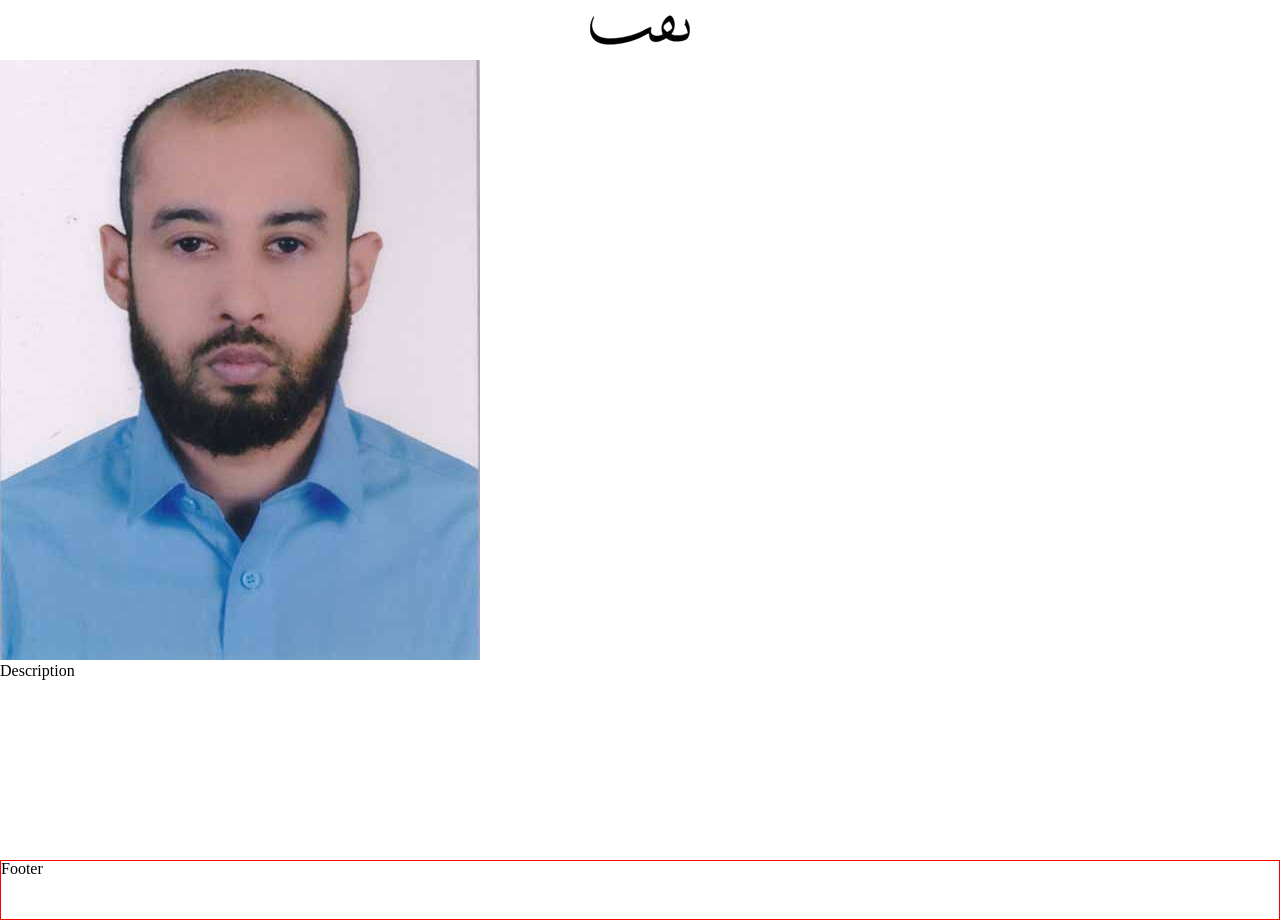
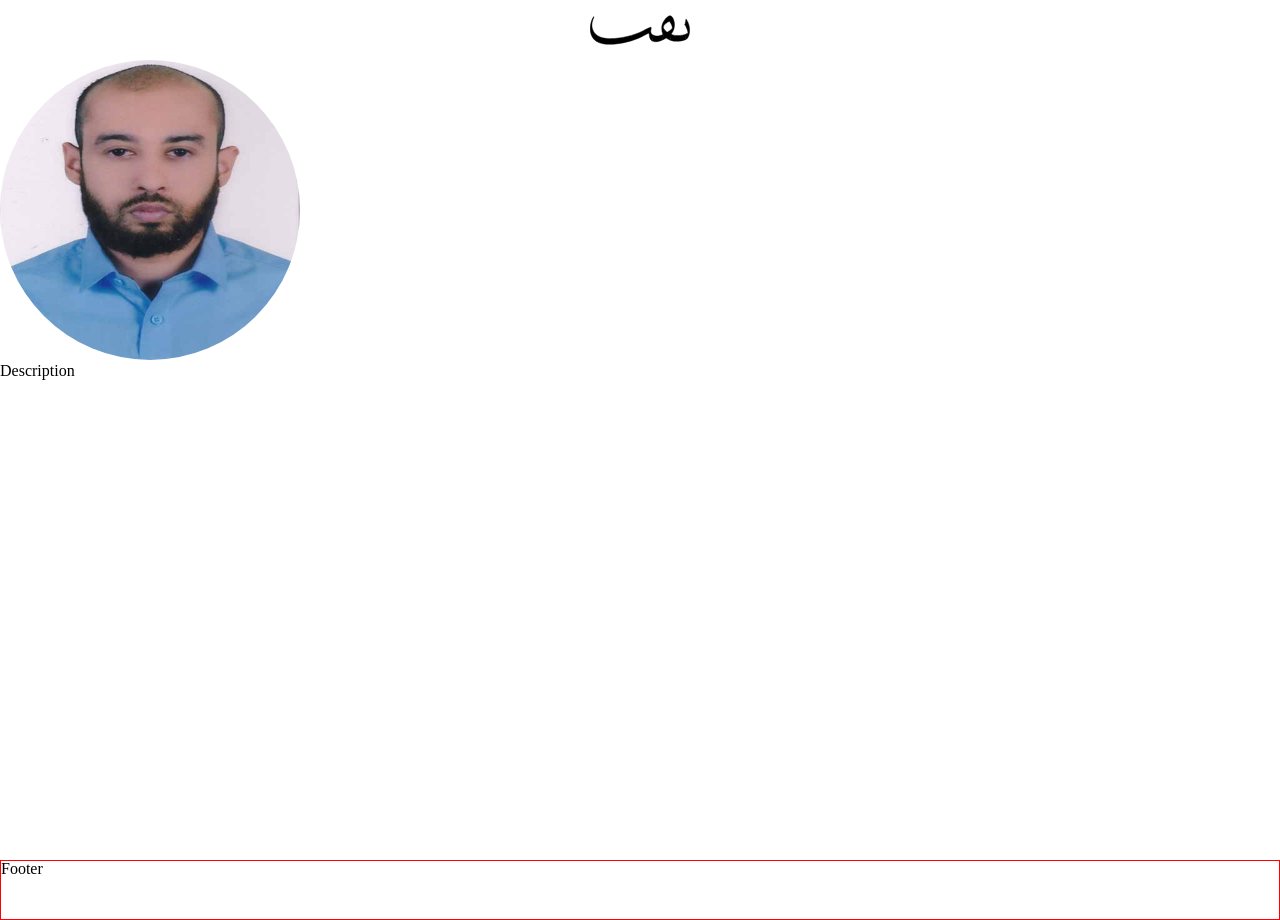
Before and after one commit to snsakib/snsakib.com.v2, a React (Create React App) app: page / in a window 1280 px wide. Built offline with nearby package versions, Linux system fonts and the light colour scheme.

Commit message:
add stylings in home page

```diff
--- /dev/null
+++ b/src/pages/home/home.module.scss
@@ -0,0 +1,3 @@
+.profile_picture {
+  border-radius: 50%;
+}
--- a/src/pages/home/index.tsx
+++ b/src/pages/home/index.tsx
@@ -1,10 +1,11 @@
 import { FC } from "react";
 import image from './assets/img/profile_picture.jpg';
+import classes from './home.module.scss';
 
 const Home: FC = () => {
   return (
     <>
-      <img src={image} alt="Syed Nazmus Sakib" />
+      <img className={classes.profile_picture} src={image} alt="Syed Nazmus Sakib" width={300} height={300}/>
       <p>
         Description
       </p>
```
Also changed, not shown: src/pages/home/home.scss (deleted).
